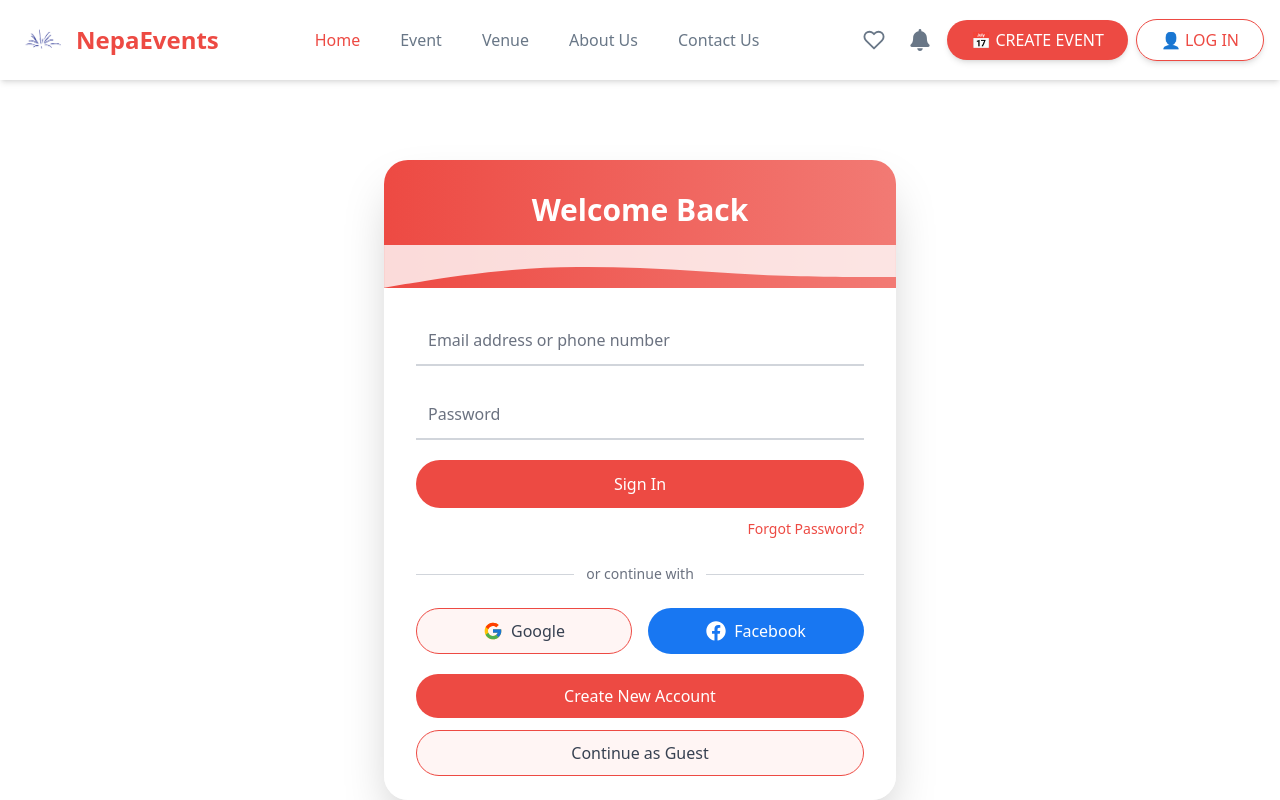
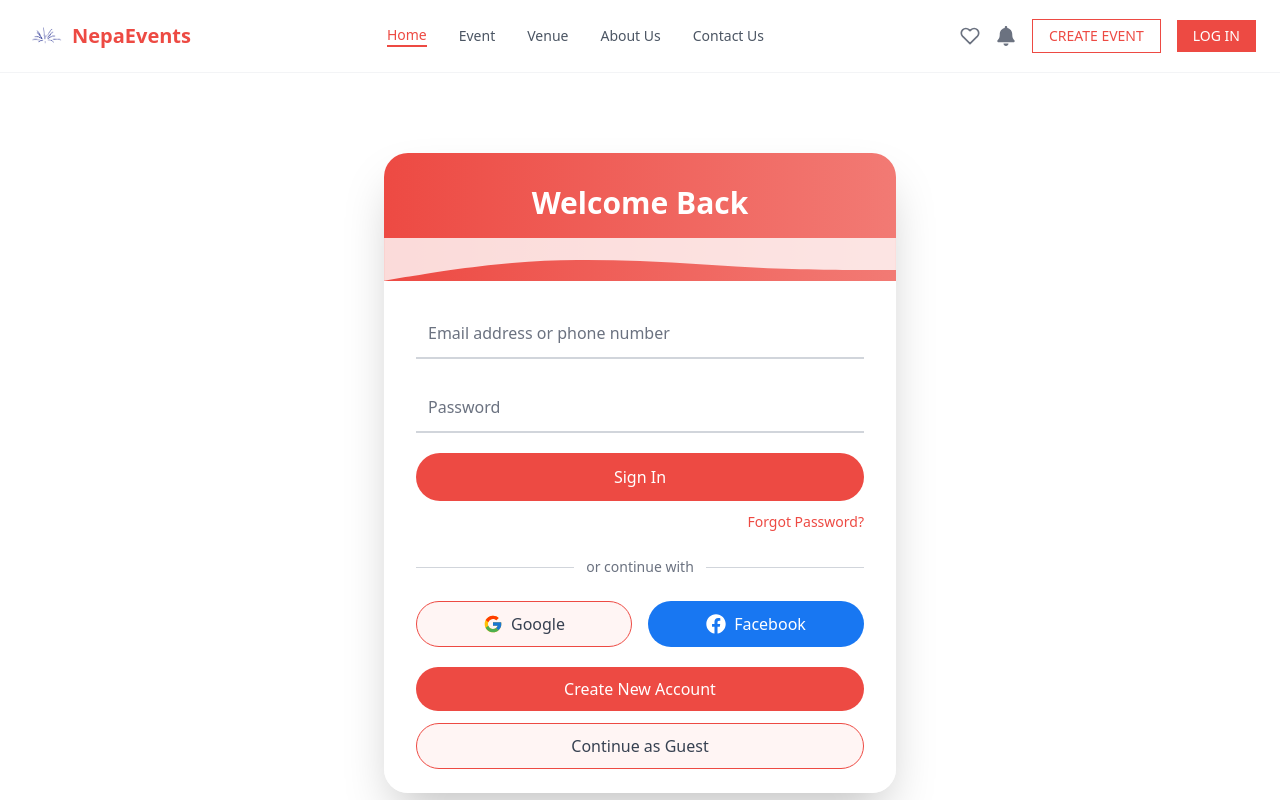
Before and after one commit to swechhyamaharjan/NepaEvents, a React (Vite) app in the folder client/: page /login in a window 1280 px wide. Shown: the top 800 px of the page. Built offline with nearby package versions, Linux system fonts and the light colour scheme; no server answers.

Commit message:
improved layout and styling

```diff
--- a/client/src/Components/Users/NavBar.jsx
+++ b/client/src/Components/Users/NavBar.jsx
@@ -28,21 +28,24 @@ export const NavBar = () => {
   };
 
   return (
-    <nav className="bg-white text-[#697787] shadow-md p-4">
-      <div className="max-w-7xl mx-auto flex justify-between items-center">
+    <nav className="bg-white border-b border-gray-100 py-4">
+      <div className="max-w-7xl mx-auto px-6">
+        <div className="flex justify-between items-center">
           {/* Logo */}
-        <div className="flex items-center space-x-3">
-          <img src={logo} alt="Logo" className="w-12 h-12" />
-          <h1 className="text-2xl font-bold text-[#ED4A43]">NepaEvents</h1>
+          <div className="flex items-center space-x-2">
+            <img src={logo} alt="Logo" className="w-10 h-10" />
+            <h1 className="text-xl font-bold text-[#ED4A43]">NepaEvents</h1>
           </div>
 
           {/* Navigation Links */}
-        <div className="hidden md:flex space-x-10 font-medium fontsize-lg">
+          <div className="hidden md:flex space-x-8">
             {["Home", "Event", "Venue", "AboutUs", "ContactUs"].map((link) => (
               <button
                 key={link}
-              className={`${
-                activeLink === link ? "text-[#ED4A43]" : "hover:text-[#ED4A43]"
+                className={`text-sm font-medium ${
+                  activeLink === link
+                    ? "text-[#ED4A43] border-b-2 border-[#ED4A43]"
+                    : "text-gray-600 hover:text-[#ED4A43]"
                 }`}
                 onClick={() => handleNavClick(link)}
               >
@@ -52,31 +55,33 @@ export const NavBar = () => {
           </div>
 
           {/* Action Buttons & Profile */}
-        <div className="flex items-center space-x-2">
+          <div className="flex items-center space-x-4">
             {/* Favorite Icon */}
-          <button className="p-2 text-[#697787] hover:text-[#ED4A43]">
-            <FiHeart size={22} />
+            <button className="text-gray-500 hover:text-[#ED4A43]">
+              <FiHeart size={20} />
             </button>
 
             {/* Notifications */}
-          <button className="relative p-2 text-[#697787] hover:text-[#ED4A43]">
-            <FaBell size={22} />
+            <button className="text-gray-500 hover:text-[#ED4A43]">
+              <FaBell size={20} />
             </button>
 
-          {/* Buttons */}
+            {/* Create Event Button */}
             <button
-            className="bg-[#ED4A43] text-white flex items-center gap-2 py-2 px-6 rounded-full shadow-md hover:bg-red-600 transition"
+              className="bg-white text-[#ED4A43] border border-[#ED4A43] px-4 py-1.5 text-sm font-medium hover:bg-[#FFF5F4] transition-colors"
               onClick={() => navigate("/createEvent")}
             >
-            📅 CREATE EVENT
+              CREATE EVENT
             </button>
 
+            {/* Login Button */}
             <button
-            className="text-[#ED4A43] border border-[#ED4A43] flex items-center gap-2 py-2 px-6 rounded-full shadow-md hover:bg-[#ED4A43] hover:text-white transition"
+              className="bg-[#ED4A43] text-white px-4 py-1.5 text-sm font-medium hover:bg-[#D43C35] transition-colors"
               onClick={() => navigate("/login")}
             >
-            👤 LOG IN
+              LOG IN
             </button>
+          </div>
         </div>
       </div>
     </nav>
```
Lines whose indentation alone changed are shown as unchanged.
